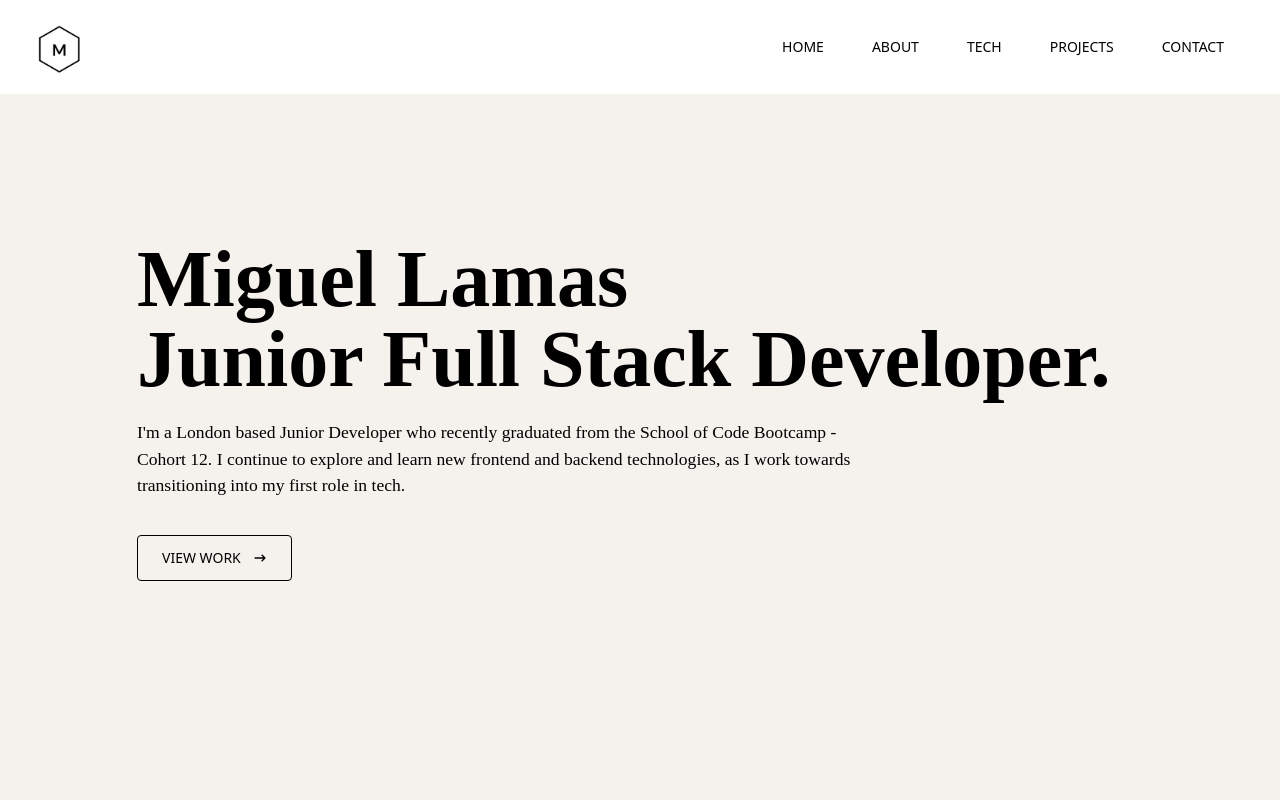
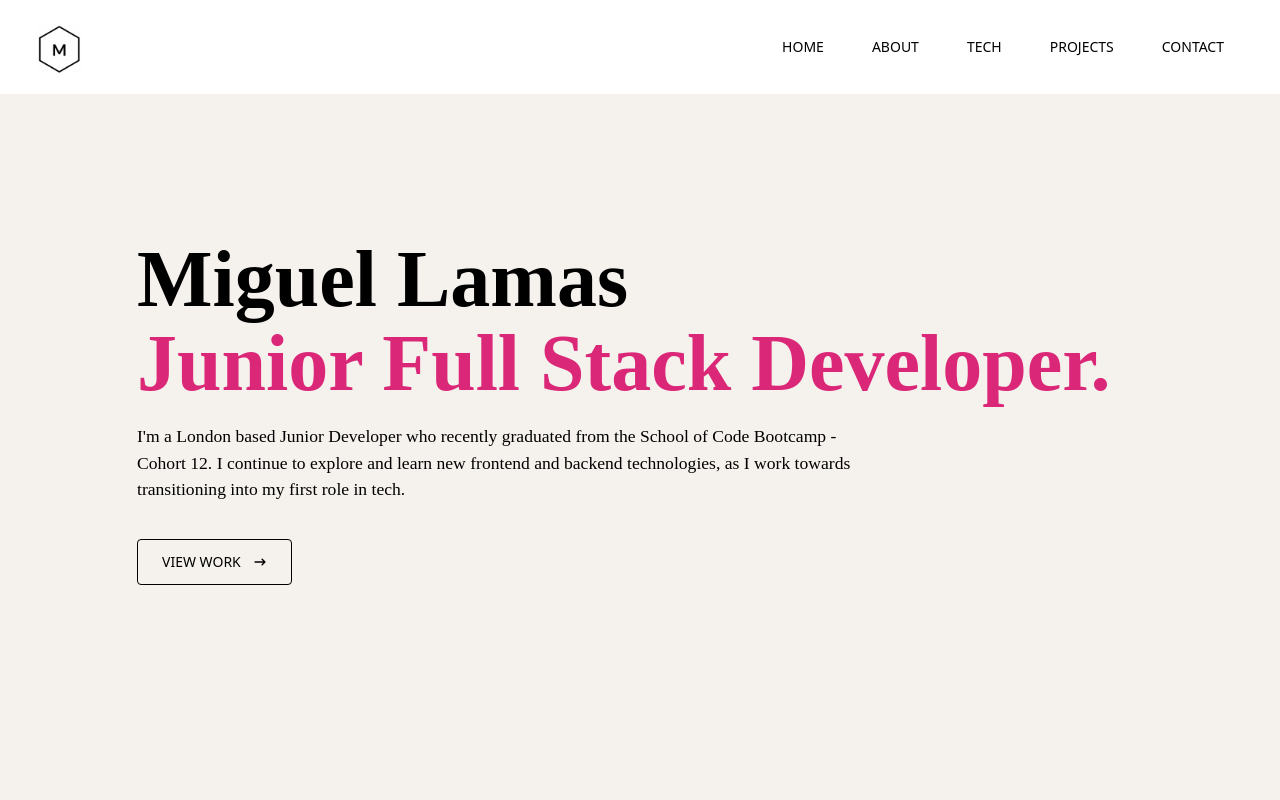
Before and after one commit to MiguelLamas/Portfolio, a React (Create React App) app: page / in a window 1280 px wide. Shown: the top 800 px of the page. Built offline with nearby package versions, Linux system fonts and the light colour scheme.

Commit message:
Played around with color on Home Component / Hiercarchy

```diff
--- a/src/index.css
+++ b/src/index.css
@@ -153,7 +153,7 @@
 
 .home-h1 {
     font-size: 3.5rem;
-    line-height: 4rem;
+    line-height: 4.5rem;
     font-weight: 700;
     color: #000;
 }
@@ -161,7 +161,7 @@
 @media (min-width: 640px) {
     .home-h1 {
         font-size: 5rem;
-        line-height: 1.1;
+        line-height: 1.2;
 
     }
 }
@@ -180,7 +180,7 @@
     font-size: 3.25rem;
     line-height: 2.95rem;
     font-weight: 600;
-    color: #000;
+    color: #db2777;
 }
 
 @media (min-width: 640px) {
```
